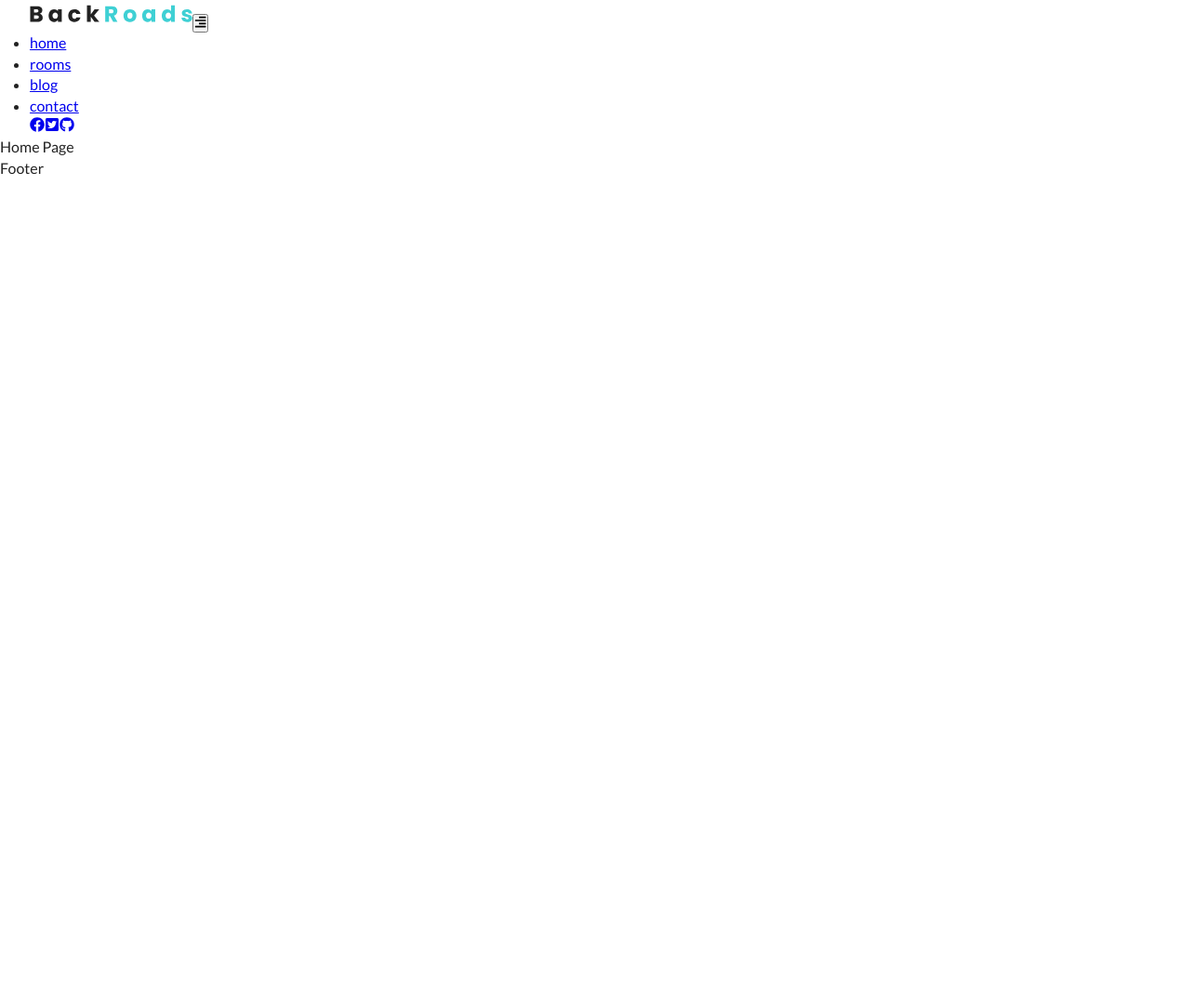
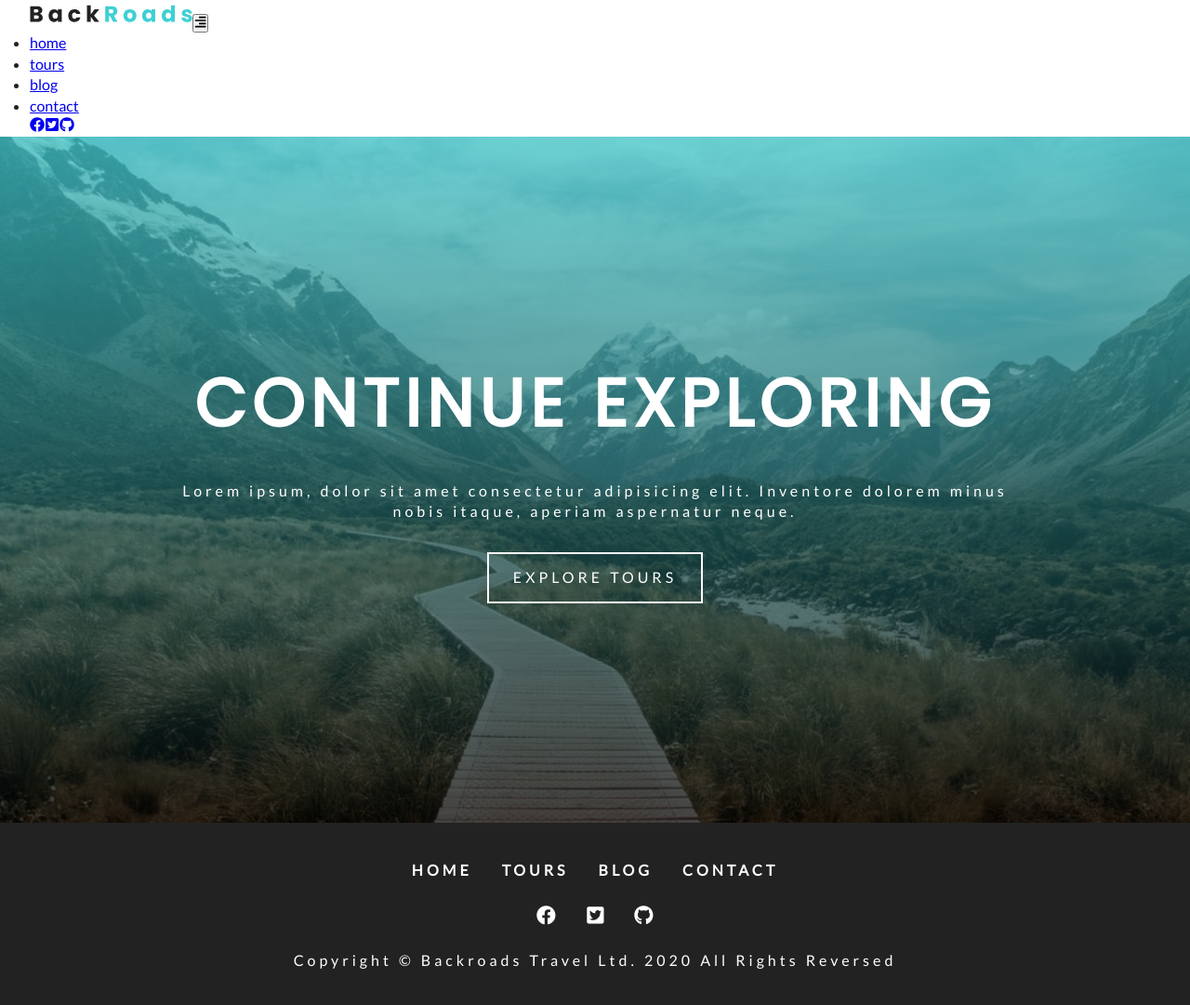
Before and after one commit to pulsar1812/gatsby-travel-company-website, a Gatsby site: page / in a window 1280 px wide. Shown: the whole page at 93% size. Before the commit the page ends 800 px from the top, so only its background shows below. Built offline with nearby package versions, Linux system fonts and the light colour scheme; Gatsby itself is replaced by a stand-in of ours.

Commit message:
Implement Banner and SimpleHero components, and 404 page

```diff
--- a/gatsby-config.js
+++ b/gatsby-config.js
@@ -1,9 +1,3 @@
-/**
- * Configure your Gatsby site with this file.
- *
- * See: https://www.gatsbyjs.org/docs/gatsby-config/
- */
-
 module.exports = {
-  /* Your site config here */
+  plugins: [`gatsby-plugin-sass`, `gatsby-plugin-styled-components`],
 }
--- /dev/null
+++ b/src/components/Banner.js
@@ -0,0 +1,16 @@
+import React from 'react'
+
+import styles from './banner.module.css'
+
+// A reusable banner component
+const Banner = ({ title, info, children }) => {
+  return (
+    <div className={styles.banner}>
+      <h1>{title}</h1>
+      <p>{info}</p>
+      {children}
+    </div>
+  )
+}
+
+export default Banner
--- a/src/components/Footer.js
+++ b/src/components/Footer.js
@@ -1,7 +1,42 @@
 import React from 'react'
+import { Link } from 'gatsby'
+
+import links from '../constants/links'
+import socialIcons from '../constants/social-icons'
+import styles from './footer.module.css'
 
 const Footer = () => {
-  return <div>Footer</div>
+  return (
+    <footer className={styles.footer}>
+      <div className={styles.links}>
+        {links.map((link, index) => {
+          return (
+            <Link key={index} to={link.path}>
+              {link.text}
+            </Link>
+          )
+        })}
+      </div>
+      <div className={styles.icons}>
+        {socialIcons.map((socialIcon, index) => {
+          return (
+            <a
+              key={index}
+              href={socialIcon.url}
+              target="_blank"
+              rel="noopener noreferrer"
+            >
+              {socialIcon.icon}
+            </a>
+          )
+        })}
+      </div>
+      <div className={styles.copyright}>
+        Copyright &copy; Backroads Travel Ltd. {new Date().getFullYear()} All
+        Rights Reversed{' '}
+      </div>
+    </footer>
+  )
 }
 
 export default Footer
--- a/src/components/Layout.js
+++ b/src/components/Layout.js
@@ -1,4 +1,4 @@
-import React, { Fragment } from 'react'
+import React from 'react'
 
 import Navbar from './Navbar'
 import Footer from './Footer'
@@ -6,11 +6,11 @@ import './layout.css'
 
 const Layout = ({ children }) => {
   return (
-    <Fragment>
+    <main>
       <Navbar />
       {children}
       <Footer />
-    </Fragment>
+    </main>
   )
 }
 
--- a/src/components/Navbar.js
+++ b/src/components/Navbar.js
@@ -1,5 +1,5 @@
 import React, { useState } from 'react'
-import { Link, useStaticQuery } from 'gatsby'
+import { Link } from 'gatsby'
 import { FaAlignRight } from 'react-icons/fa'
 
 import links from '../constants/links'
--- /dev/null
+++ b/src/components/SimpleHero.js
@@ -0,0 +1,7 @@
+import React from 'react'
+
+const SimpleHero = ({ children }) => {
+  return <header className="defaultHero">{children}</header>
+}
+
+export default SimpleHero
--- a/src/css/banner.module.css
+++ b/src/components/banner.module.css
@@ -3,6 +3,7 @@
   letter-spacing: var(--mainSpacing);
   color: var(--mainWhite);
 }
+
 .banner h1 {
   font-size: 3.3rem;
   text-transform: uppercase;
@@ -10,11 +11,13 @@
   padding: 0 1rem;
   letter-spacing: 6px;
 }
+
 .banner p {
   width: 85%;
   margin: 0 auto;
   margin-bottom: 2rem;
 }
+
 @media screen and (min-width: 768px) {
   .banner h1 {
     font-size: 4.5rem;
--- a/src/css/footer.module.css
+++ b/src/components/footer.module.css
@@ -5,6 +5,7 @@
   text-align: center;
   color: var(--mainWhite);
 }
+
 .links a {
   display: inline-block;
   text-decoration: none;
@@ -15,9 +16,11 @@
   transition: var(--mainTransition);
   font-weight: bold;
 }
+
 .links a:hover {
   color: var(--primaryColor);
 }
+
 .icons a {
   display: inline-block;
   margin: 1rem;
@@ -25,9 +28,11 @@
   color: var(--mainWhite);
   transition: var(--mainTransition);
 }
+
 .icons a:hover {
   color: var(--primaryColor);
 }
+
 .copyright {
   text-transform: capitalize;
   letter-spacing: var(--mainSpacing);
--- a/src/components/layout.css
+++ b/src/components/layout.css
@@ -1,4 +1,4 @@
-@import url("https://fonts.googleapis.com/css?family=Lato|Poppins");
+@import url('https://fonts.googleapis.com/css?family=Lato|Poppins');
 
 :root {
   --primaryColor: #3fd0d4;
@@ -20,33 +20,37 @@
 }
 
 body {
-  font-family: "Lato", sans-serif;
+  font-family: 'Lato', sans-serif;
   color: var(--mainBlack);
   background: var(--mainWhite);
   line-height: 1.4;
   font-size: 1rem;
 }
+
 h1,
 h2,
 h3,
 h4,
 h5,
 h6 {
-  font-family: "Poppins", sans-serif;
+  font-family: 'Poppins', sans-serif;
   margin-bottom: 1.25rem;
   letter-spacing: var(--mainSpacing);
 }
+
 p {
   margin-bottom: 1.25rem;
 }
+
 .defaultHero {
   min-height: calc(100vh - 62px);
   background: linear-gradient(rgba(63, 208, 212, 0.7), rgba(0, 0, 0, 0.7)),
-    url("../images/defaultBcg.jpeg") center/cover no-repeat;
+    url('../images/defaultBcg.jpeg') center/cover no-repeat;
   display: flex;
   justify-content: center;
   align-items: center;
 }
+
 .btn-white,
 .btn-primary {
   text-transform: uppercase;
@@ -59,15 +63,18 @@ p {
   transition: var(--mainTransition);
   cursor: pointer;
 }
+
 .btn-white:hover {
   background: var(--mainWhite);
   color: var(--primaryColor);
 }
+
 .btn-primary {
   background: var(--primaryColor);
   color: var(--mainWhite);
   border: 2px solid var(--primaryColor);
 }
+
 .btn-primary:hover {
   background: transparent;
   color: var(--primaryColor);
@@ -75,3 +82,9 @@ p {
 /* .gatsby-image-wrapper {
   max-height: 600px;
 } */
+
+main {
+  min-height: 100vh;
+  display: flex;
+  flex-direction: column;
+}
--- a/src/constants/links.js
+++ b/src/constants/links.js
@@ -4,8 +4,8 @@ export default [
     text: 'home',
   },
   {
-    path: '/rooms',
-    text: 'rooms',
+    path: '/tours',
+    text: 'tours',
   },
   {
     path: '/blog',
--- a/src/pages/404.js
+++ b/src/pages/404.js
@@ -1,9 +1,22 @@
 import React from 'react'
+import { Link } from 'gatsby'
 
 import Layout from '../components/Layout'
+import Banner from '../components/Banner'
+import styles from './error.module.css'
 
 const NotFound = () => {
-  return <Layout>404 Page Not Found!</Layout>
+  return (
+    <Layout>
+      <header className={styles.error}>
+        <Banner title="Oops! It's a dead end.">
+          <Link to="/" className="btn-white">
+            Back to Home Page
+          </Link>
+        </Banner>
+      </header>
+    </Layout>
+  )
 }
 
 export default NotFound
--- a/src/pages/index.js
+++ b/src/pages/index.js
@@ -1,9 +1,26 @@
 import React from 'react'
+import { Link } from 'gatsby'
 
 import Layout from '../components/Layout'
+import SimpleHero from '../components/SimpleHero'
+import Banner from '../components/Banner'
 
 const HomePage = () => {
-  return <Layout>Home Page</Layout>
+  return (
+    <Layout>
+      <SimpleHero>
+        <Banner
+          title="Continue exploring"
+          info="Lorem ipsum, dolor sit amet consectetur adipisicing elit. Inventore
+          dolorem minus nobis itaque, aperiam aspernatur neque."
+        >
+          <Link to="/tours" className="btn-white">
+            Explore Tours
+          </Link>
+        </Banner>
+      </SimpleHero>
+    </Layout>
+  )
 }
 
 export default HomePage
```
Also changed, not shown: package.json (+6 -1 lines), src/examples/Button.js (added, +13 -0 lines), src/pages/tours.js (+7 -1 lines), README.md, src/pages/error.module.css (renamed from src/css/error.module.css), 1 other file.
